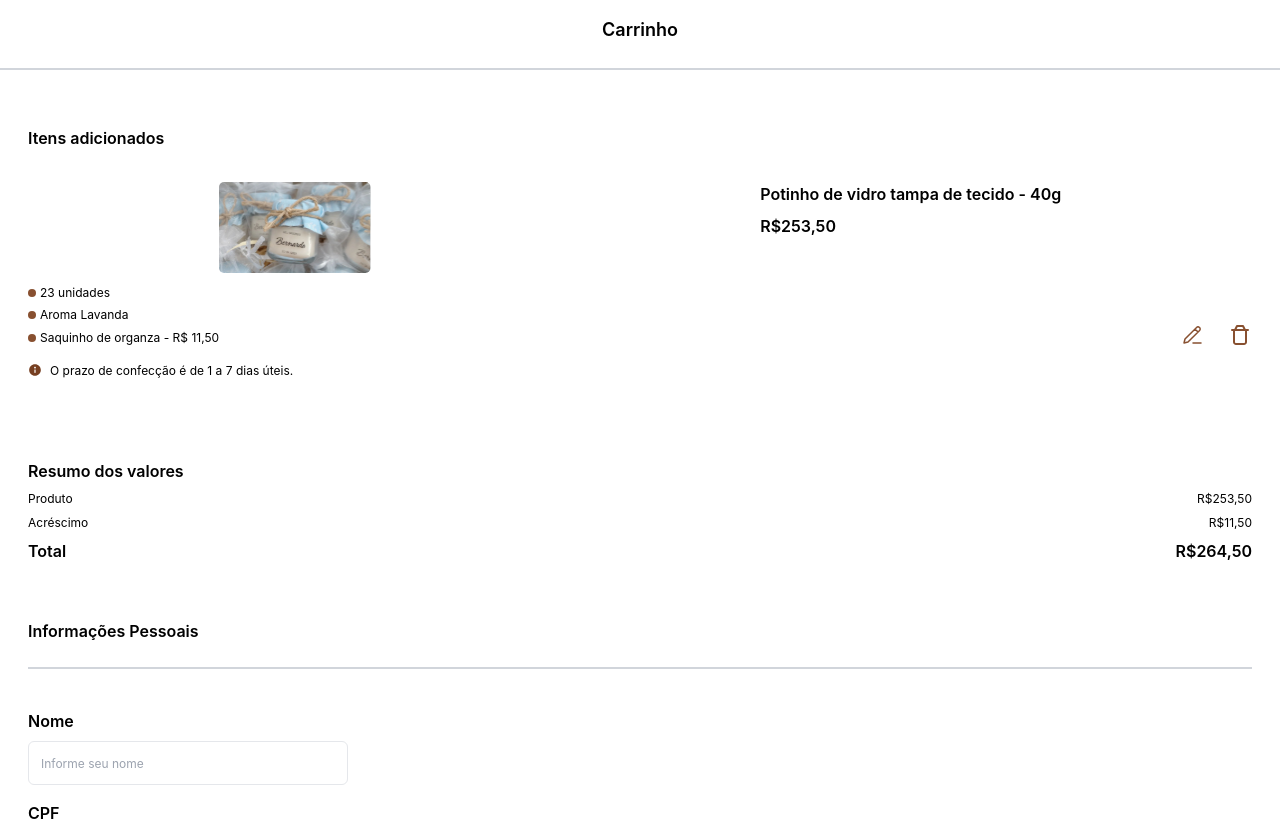
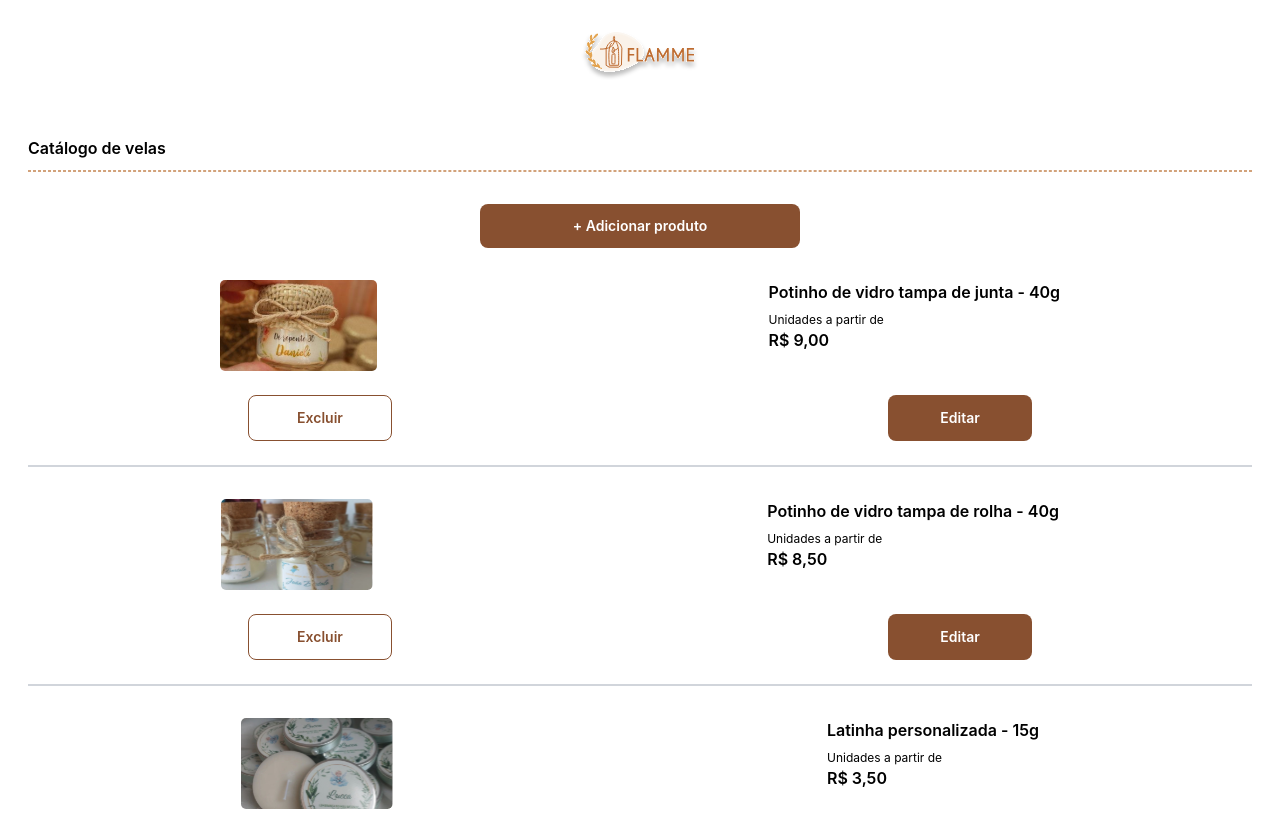
Before and after one commit to ICEI-PUC-Minas-PMV-ADS/pmv-ads-2024-1-e5-proj-empext-t5-flamme, a React (Vite) app in the folder flamme-web/: page / in a window 1280 px wide. Shown: the top 821 px of the page. Built offline with nearby package versions, Linux system fonts and the light colour scheme.

Commit message:
import minhas próprias telas

```diff
--- a/flamme-web/src/main.tsx
+++ b/flamme-web/src/main.tsx
@@ -2,10 +2,12 @@ import React from 'react'
 import ReactDOM from 'react-dom/client'
 import App from './App.tsx'
 import './index.css'
-import CheckoutBudget from './screens/CheckoutBudget/index.tsx'
+import Cart from './screens/cart/index.tsx'
+import AddProduct from './screens/addProduct/index.tsx'
+import Catalog from './screens/catalog/index.tsx'
 
 ReactDOM.createRoot(document.getElementById('root')!).render(
   <React.StrictMode>
-    <CheckoutBudget />
+    <Catalog />
   </React.StrictMode>,
 )
```
